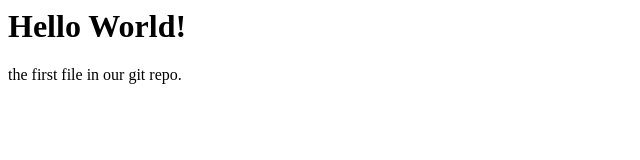
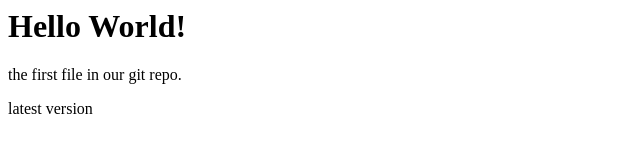
Before and after one commit to mohammadhosseinpanahi/project1, a plain HTML site: page index.html in a window 1280 px wide. Shown: the whole page, without its empty margins (0-640 px from the left). Drawn offline with Linux system fonts and the light colour scheme.

```diff
--- a/index.html
+++ b/index.html
@@ -6,5 +6,6 @@
 <body>
         <h1>Hello World!</h1>
         <p>the first file in our git repo.</p>
+	<p>latest version </p>
 </body>
 </html>
```
